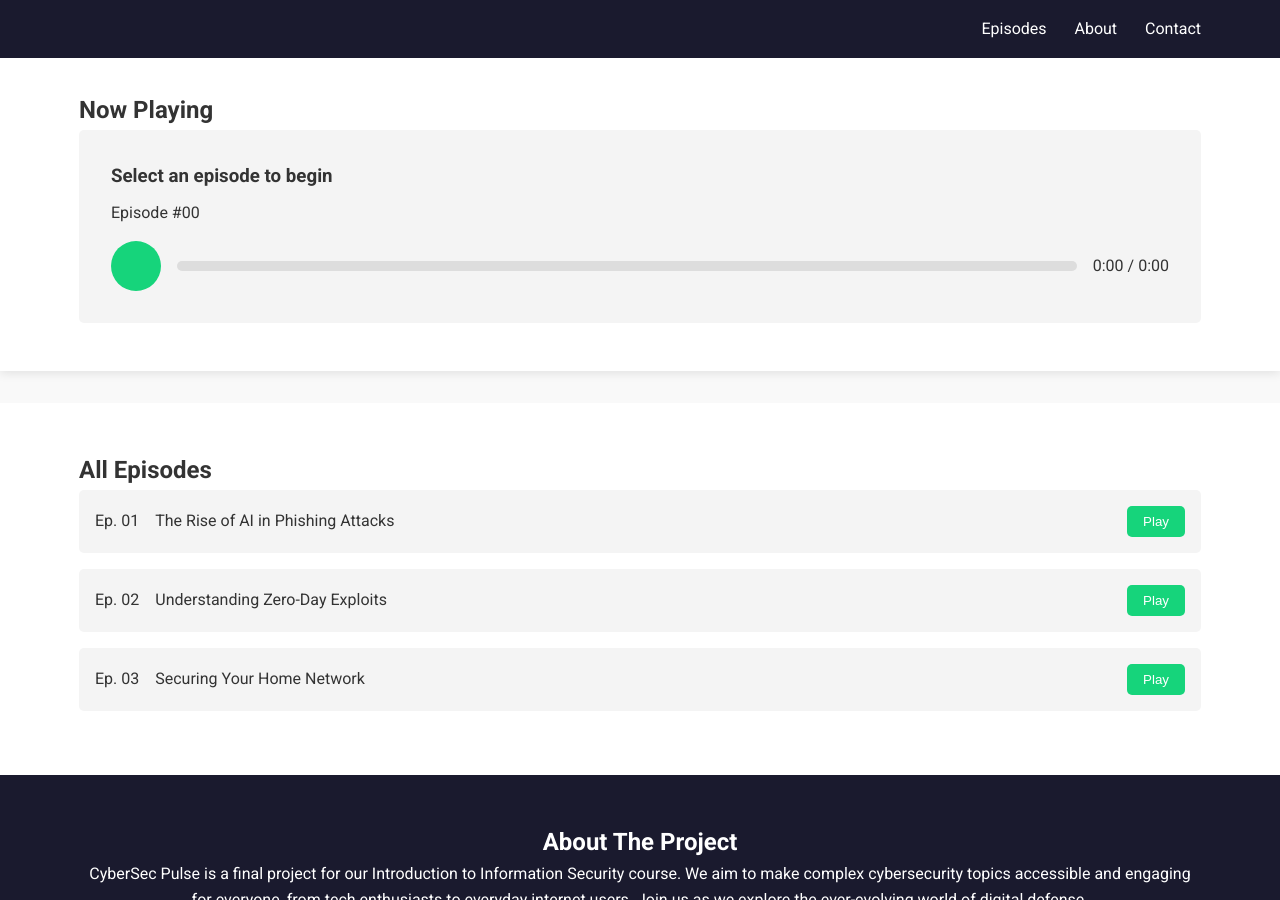
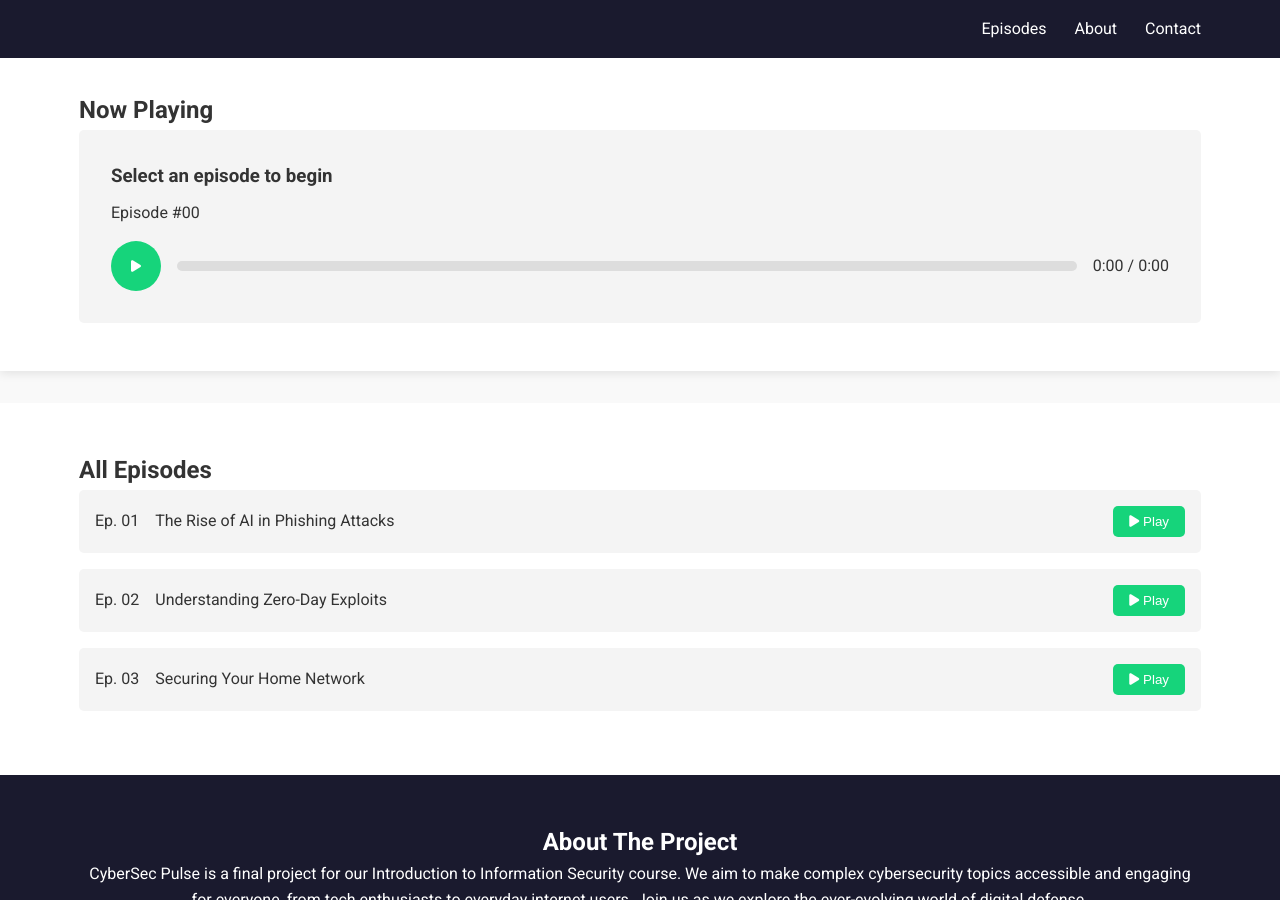
Before and after one commit to Engelina8/Error404, a Jekyll site: the page built from index.md, in a window 1280 px wide and 900 px high, scrolled down 445 px. Built offline with Jekyll 4.4.1, drawn with Linux system fonts in a browser that asks for light colours.

Commit message:
Update default.html

```diff
--- a/_layouts/default.html
+++ b/_layouts/default.html
@@ -6,7 +6,8 @@
     <title>{{ site.title }}</title>
     <!-- Google Fonts: Roboto (for body) and Roboto Mono (for headings) -->
     <link href="https://fonts.googleapis.com/css2?family=Roboto+Mono:wght@400;700&family=Roboto:wght@400;700&display=swap" rel="stylesheet">
-
+     <!-- Font Awesome for Icons -->
+    <link rel="stylesheet" href="https://cdnjs.cloudflare.com/ajax/libs/font-awesome/6.4.0/css/all.min.css">
     <!-- Your Custom CSS -->
     <link rel="stylesheet" href="/assets/css/style.css">
 </head>
```
